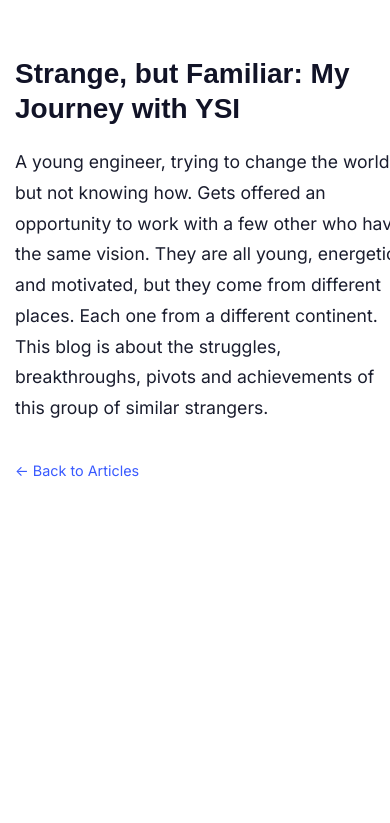
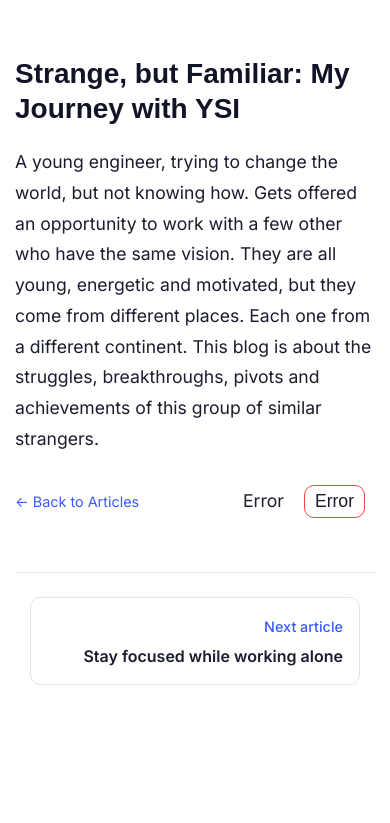
Before and after one commit to avikalpg/avikalpg.github.io, a PHP site: page /blog/articles/ysi.html in a window 390 px wide; the page is wider, and only the part inside the window is pictured. Shown: the top 823 px of that part. Run offline with PHP 8.4, Linux system fonts and the light colour scheme; some web fonts are replaced.

Commit message:
Add previous and next blog navigation
Use the generated article list as the navigation source of truth and add responsive, accessible cards to every article. Harden shared article helpers so legacy pages can load the common script safely.

```diff
--- a/blog/article.js
+++ b/blog/article.js
@@ -1,26 +1,29 @@
 document.addEventListener('DOMContentLoaded', function () {
-	// Executing all the functions required
 	fillDateFromMetaToBody();
 	addCounterElements();
+	addArticleNavigation();
 });
 
-/** write the date based on meta tag */
+/** Write the date based on the page's meta tag. */
 function fillDateFromMetaToBody() {
-	const meta_tags = document.getElementsByTagName('meta');
-	for (i = 0; i < meta_tags.length; i++) {
-		if (meta_tags[i].getAttribute('name') == 'date') {
-			console.log(document.getElementById('publishDate').innerHTML);
-			document.getElementById('publishDate').innerHTML = "Date: " + meta_tags[i].getAttribute('content');
-		}
+	const publishDate = document.getElementById('publishDate');
+	const dateMeta = document.querySelector('meta[name="date"]');
+
+	if (publishDate && dateMeta) {
+		publishDate.textContent = `Date: ${dateMeta.getAttribute('content')}`;
 	}
 }
 
-/** Add view counter and like button dynamically */
+/** Add view counter and like button dynamically. */
 function addCounterElements() {
+	const articleControls = document.querySelector('.article-controls');
+	if (!articleControls) {
+		return;
+	}
+
 	// Get the article identifier from the filename or another unique attribute
 	const articleIdMeta = document.querySelector('meta[name="article-id"]');
 	const articleId = articleIdMeta ? articleIdMeta.getAttribute('content') : 'default-article-id';
-	console.log(`article id: ${articleId}`);
 
 	// Create view counter element
 	const viewCounter = document.createElement('div');
@@ -40,11 +43,8 @@
 	}
 
 	// Append elements to the article-controls div
-	const articleControls = document.querySelector('.article-controls');
-	if (articleControls) {
-		articleControls.appendChild(viewCounter);
-		articleControls.appendChild(likeButton);
-	}
+	articleControls.appendChild(viewCounter);
+	articleControls.appendChild(likeButton);
 
 	// Fetch and update view count
 	fetch(`https://counter.avikalp.workers.dev/api/avikalpg.github.io/views/blogview_${articleId}`)
@@ -86,3 +86,80 @@
 			});
 	});
 }
+
+/**
+ * Add chronological previous/next links using the generated article list.
+ * The list is already sorted newest-first by src/blog_lists.py, so no second
+ * manually maintained article manifest is needed here.
+ */
+async function addArticleNavigation() {
+	try {
+		const response = await fetch('../list_pages/all.html');
+		if (!response.ok) {
+			throw new Error(`Article list request failed with status ${response.status}`);
+		}
+
+		const listDocument = new DOMParser().parseFromString(await response.text(), 'text/html');
+		const articles = Array.from(listDocument.querySelectorAll('a.article')).map(function (link) {
+			const href = link.getAttribute('href') || '';
+			return {
+				filename: decodeURIComponent(href.split('/').pop()),
+				title: link.querySelector('h2')?.textContent.trim() || 'Untitled article'
+			};
+		});
+		const currentFilename = decodeURIComponent(window.location.pathname.split('/').pop());
+		const currentIndex = articles.findIndex(function (article) {
+			return article.filename === currentFilename;
+		});
+
+		if (currentIndex === -1) {
+			return;
+		}
+
+		// Since the list is newest-first, the following item is chronologically
+		// previous (older), while the preceding item is next (newer).
+		const previousArticle = articles[currentIndex + 1];
+		const nextArticle = articles[currentIndex - 1];
+		if (!previousArticle && !nextArticle) {
+			return;
+		}
+
+		const navigation = document.createElement('nav');
+		navigation.className = 'article-navigation';
+		navigation.setAttribute('aria-label', 'More articles');
+
+		if (previousArticle) {
+			navigation.appendChild(createArticleNavigationLink(previousArticle, 'previous'));
+		}
+		if (nextArticle) {
+			navigation.appendChild(createArticleNavigationLink(nextArticle, 'next'));
+		}
+
+		document.body.appendChild(navigation);
+	} catch (error) {
+		// Navigation is progressive enhancement; the article remains readable
+		// if the generated list is temporarily unavailable.
+		console.error(`Failed to add article navigation: ${error}`);
+	}
+}
+
+function createArticleNavigationLink(article, direction) {
+	const link = document.createElement('a');
+	const isPrevious = direction === 'previous';
+	link.className = `article-navigation__link article-navigation__link--${direction}`;
+	link.href = article.filename;
+	link.rel = isPrevious ? 'prev' : 'next';
+	link.setAttribute('aria-label', `${isPrevious ? 'Previous' : 'Next'} article: ${article.title}`);
+
+	const directionLabel = document.createElement('span');
+	directionLabel.className = 'article-navigation__direction';
+	directionLabel.textContent = isPrevious ? 'Previous article' : 'Next article';
+
+	const title = document.createElement('strong');
+	title.className = 'article-navigation__title';
+	title.textContent = article.title;
+
+	link.appendChild(directionLabel);
+	link.appendChild(title);
+	return link;
+}
--- a/blog/article_styles.css
+++ b/blog/article_styles.css
@@ -20,6 +20,7 @@
 }
 
 .article-full-view {
+	box-sizing: border-box;
 	width: 100%;
 	max-width: 720px;
 	margin: 0 auto;
@@ -212,9 +213,73 @@
 	transform: scale(1.2);
 }
 
+.article-navigation {
+	display: grid;
+	grid-template-columns: repeat(2, minmax(0, 1fr));
+	gap: 16px;
+	box-sizing: border-box;
+	width: 100%;
+	max-width: 720px;
+	margin: 48px auto 24px;
+	padding-top: 24px;
+	border-top: 1px solid var(--article-border-color);
+	font-family: 'Inter', -apple-system, BlinkMacSystemFont, "Segoe UI", Roboto, Helvetica, Arial, sans-serif;
+}
+
+.article-navigation .article-navigation__link {
+	display: flex;
+	flex-direction: column;
+	gap: 6px;
+	min-width: 0;
+	padding: 16px;
+	border: 1px solid var(--article-border-color);
+	border-radius: 10px;
+	color: var(--article-text-color);
+	text-decoration: none;
+	transition: border-color 0.2s ease, box-shadow 0.2s ease, transform 0.2s ease;
+}
+
+.article-navigation .article-navigation__link:hover {
+	border-color: var(--accent-color);
+	box-shadow: 0 8px 24px rgba(57, 90, 255, 0.12);
+	text-decoration: none;
+	transform: translateY(-2px);
+}
+
+.article-navigation .article-navigation__link:focus-visible {
+	outline: 2px solid var(--accent-color);
+	outline-offset: 3px;
+}
+
+.article-navigation__link--next {
+	grid-column: 2;
+	text-align: right;
+}
+
+.article-navigation__direction {
+	color: var(--accent-color);
+	font-size: var(--font-size-sm);
+	font-weight: 500;
+}
+
+.article-navigation__title {
+	overflow-wrap: anywhere;
+	font-size: 1rem;
+	line-height: 1.4;
+}
+
 /* Responsive adjustments */
 @media (max-width: 768px) {
 	.article-full-view {
 		padding: 0 15px;
 	}
+
+	.article-navigation {
+		grid-template-columns: 1fr;
+		padding: 24px 15px 0;
+	}
+
+	.article-navigation__link--next {
+		grid-column: 1;
+	}
 }
--- a/blog/articles/cookYourOwnMeal.html
+++ b/blog/articles/cookYourOwnMeal.html
@@ -161,5 +161,6 @@
 		<a class="back-to-list" href="/blog">← Back to Articles</a>
 	</div>
 </body>
+<script src="../article.js"></script>
 
 </html>
--- a/blog/articles/lifeAimProjects.html
+++ b/blog/articles/lifeAimProjects.html
@@ -10,6 +10,7 @@
 	<meta name="tags" content="tec, ent, sdg">
 	<meta name="date" content="27th June 2021">
 	<title>Final objectives in life</title>
+	<link rel="stylesheet" href="../article_styles.css" />
 	<style>
 		/* cspell:disable-file */
 		/* webkit printing magic: print all background colors */
@@ -948,5 +949,6 @@
 		</div>
 	</article>
 </body>
+<script src="../article.js"></script>
 
 </html>
--- a/blog/articles/workingAlonePartTime.html
+++ b/blog/articles/workingAlonePartTime.html
@@ -27,5 +27,6 @@
 		<a class="back-to-list" href="/blog">← Back to Articles</a>
 	</div>
 </body>
+<script src="../article.js"></script>
 
 </html>
--- a/blog/articles/ysi.html
+++ b/blog/articles/ysi.html
@@ -25,5 +25,6 @@
 		<a class="back-to-list" href="/blog">← Back to Articles</a>
 	</div>
 </body>
+<script src="../article.js"></script>
 
 </html>
```
